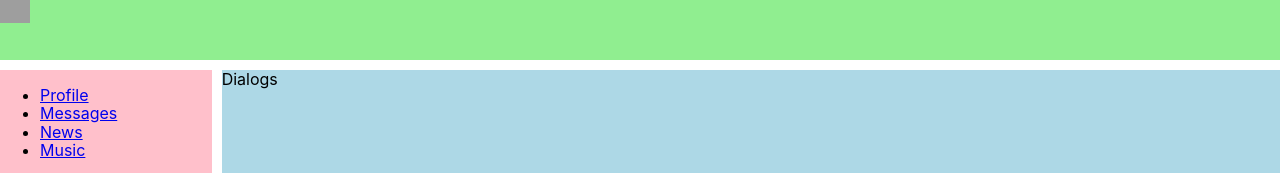
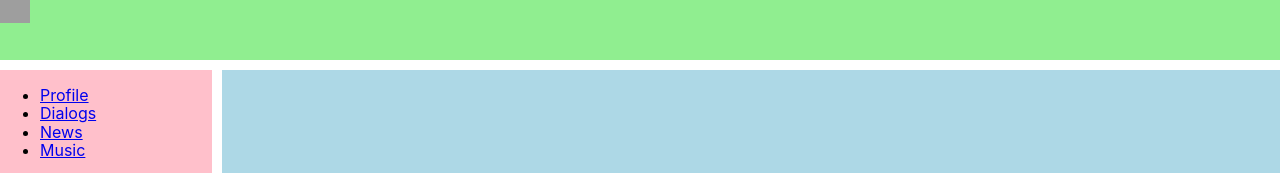
Before and after one commit to rich11berr/react_social-network, a React (Create React App) app: page / in a window 1280 px wide. Shown: the top 173 px of the page. Built offline with nearby package versions, Linux system fonts and the light colour scheme; grey boxes are pictures that could not be loaded.

Commit message:
samurai l19

```diff
--- a/package.json
+++ b/package.json
@@ -8,6 +8,7 @@
     "@testing-library/user-event": "^12.8.3",
     "react": "^17.0.2",
     "react-dom": "^17.0.2",
+    "react-router-dom": "^5.3.0",
     "react-scripts": "4.0.3",
     "web-vitals": "^1.1.2"
   },
--- a/src/App.js
+++ b/src/App.js
@@ -1,4 +1,5 @@
 import React from "react";
+import { BrowserRouter, Route } from "react-router-dom";
 import "./App.css";
 import Dialogs from "./Components/Dialogs/Dialogs";
 import Header from "./Components/Header/Header";
@@ -7,14 +8,16 @@
 
 const App = () => {
   return (
+    <BrowserRouter>
       <div className="app-wrapper">
         <Header />
         <Nav />
         <main class="main">
-        {/* <Profile /> */}
-        <Dialogs />
+          <Route path="/Dialogs" component={Dialogs} />
+          <Route path="/Profile" component={Profile} />
         </main>
       </div>
+    </BrowserRouter>
   );
 };
 
--- a/src/Components/Nav/Nav.jsx
+++ b/src/Components/Nav/Nav.jsx
@@ -6,10 +6,10 @@
       <nav className={styles.nav}>
       <ul>
         <li>
-          <a href="#s">Profile</a>
+          <a href="/profile">Profile</a>
         </li>
         <li>
-          <a href="#s">Messages</a>
+          <a href="/dialogs">Dialogs</a>
         </li>
         <li>
           <a href="#s">News</a>
```
Also changed, not shown: 1 other file (tests, documents, lock files or other folders). Lines whose indentation alone changed are shown as unchanged.
